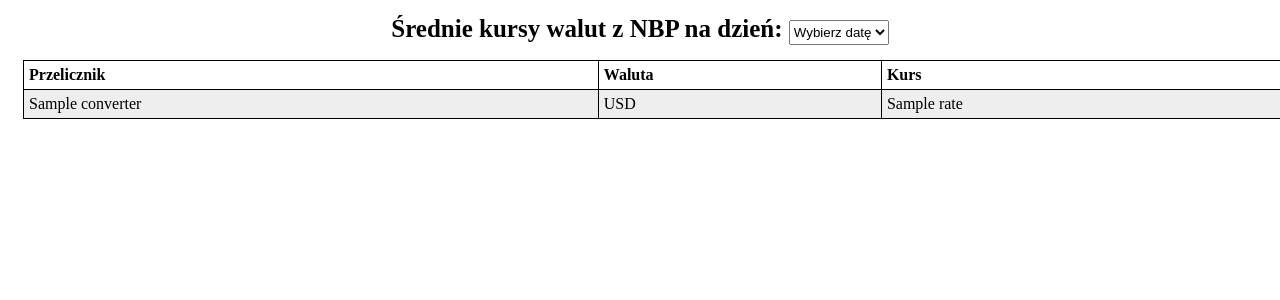
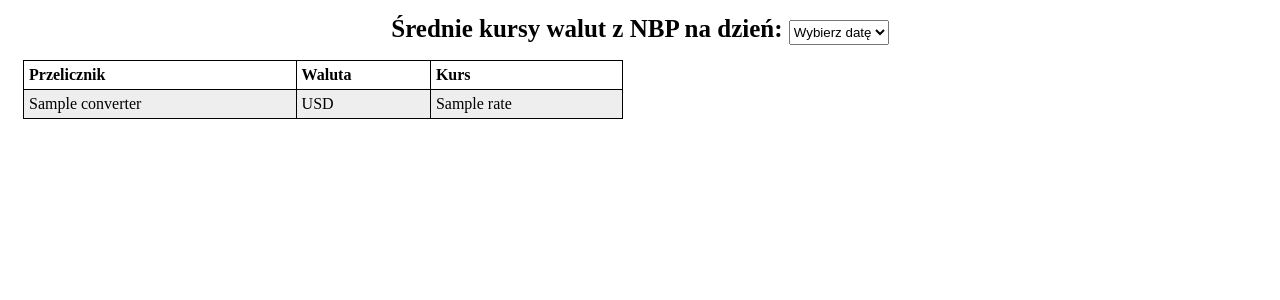
Before and after one commit to dmarki/courses-with-nbp, a PHP site: template templates/exchange-rates.twig in a window 1280 px wide. Shown: the top 300 px of the page. Run offline with PHP 8.4, Linux system fonts and the light colour scheme; the template is opened without the code that fills it: most values are stand-ins (such as "Sample title", 1, 10 or a date in 2020); some libraries are stand-ins or nearby versions.

Commit message:
zmiany po refaktorze

```diff
--- a/src/Application/Actions/Exchange/ExchangeRates.php
+++ b/src/Application/Actions/Exchange/ExchangeRates.php
@@ -7,11 +7,6 @@ use Psr\Http\Message\ResponseInterface;
 use Psr\Http\Message\ServerRequestInterface;
 use Slim\Views\Twig;
 
-/**
- * Description of ExchangeRates
- *
- * @author marki
- */
 class ExchangeRates
 {
     private Twig $twig;
--- a/templates/currency-exchange.twig
+++ b/templates/currency-exchange.twig
@@ -29,7 +29,7 @@
     </p>
 
     <p>
-        Kwota do wymiany: <input name="currencyCount" type="number" min="1" required>
+        Kwota do wymiany: <input name="currencyCount" type="number" min="1" max='1000000' required>
 
         <select name="currencyToBeReplaced" id="date-list" required>
             <option value="">Wybierz walutę</option>
@@ -54,7 +54,7 @@
     </p>
 
     <p id="calculate-result" style="display: none;">
-        <span>Kwota, którą otrzymasz po wymianie wymienionej wyżej waluty to:</span><span id="currency-value"></span>
+        <span>Kwota, którą otrzymasz po wymianie wymienionej wyżej waluty to: </span><span id="currency-value"></span>
     </p>
 </form>
 
--- a/templates/exchange-rates.twig
+++ b/templates/exchange-rates.twig
@@ -1,5 +1,11 @@
 <style>
-    table, th, td {
+    table {
+        border: 1px solid black;
+        border-collapse: collapse;
+        margin: 15px;
+        width: 600px;
+    }
+    th, td {
         border: 1px solid black;
         border-collapse: collapse;
         margin: 15px;
@@ -33,7 +39,7 @@
 </div>
 
 {% if currencyAverageDate|default() %}
-    <table style="width:100%">
+    <table>
         <tr>
             <th>Przelicznik</th>
             <th>Waluta</th>
```
Also changed, not shown: README.md.
